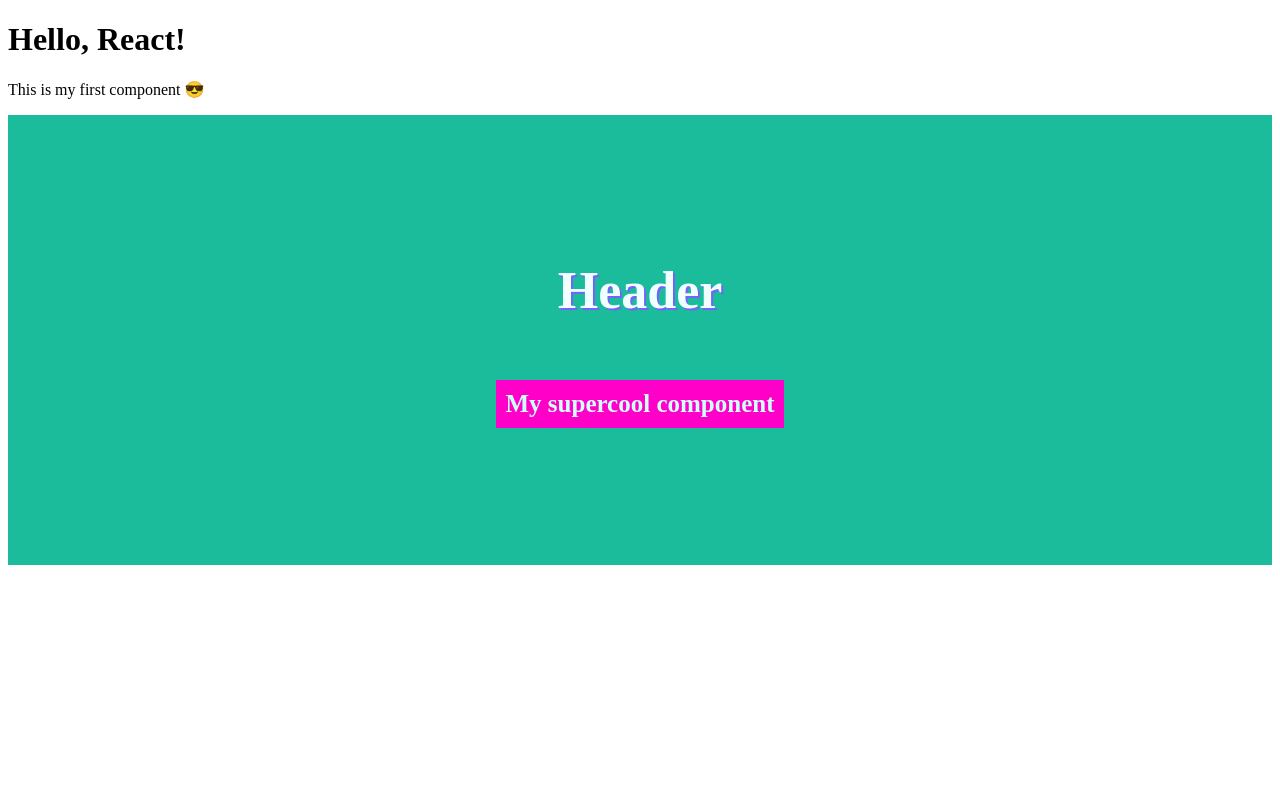
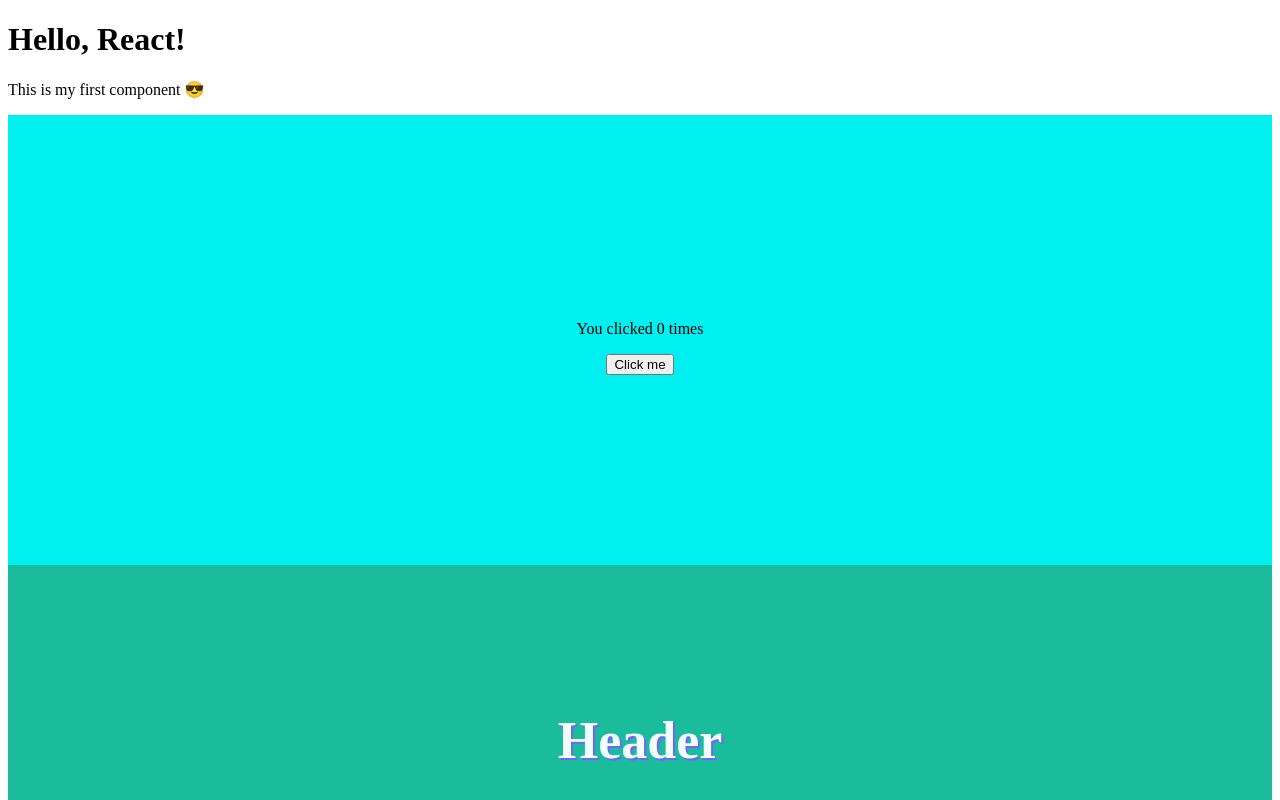
Before and after one commit to Archilon/Portfolio, a React (Create React App) app: page / in a window 1280 px wide. Shown: the top 800 px of the page. Built offline with nearby package versions, Linux system fonts and the light colour scheme.

Commit message:
latest 11.10.21

```diff
--- a/src/App.tsx
+++ b/src/App.tsx
@@ -2,11 +2,13 @@
 import React from 'react'
 import MyFirstComponent from './components/myFirstComponent';
 import SomeExampleComponent from './components/example/someExampleComponent';
+import ClickCount from './components/ClickCount/clickCount';
 
 const App: React.FC = () => {
     return (
         <div>
             <MyFirstComponent />
+            <ClickCount />
             <SomeExampleComponent />
         </div>
     )
--- /dev/null
+++ b/src/components/ClickCount/clickCount.module.scss
@@ -0,0 +1,10 @@
+.container {
+    background: rgb(0, 240, 240);
+    width: 100%;
+    height: 450px;
+    display: flex;
+    flex-direction: column;
+    justify-content: center;
+    align-items: center;
+
+}
--- /dev/null
+++ b/src/components/ClickCount/clickCount.tsx
@@ -0,0 +1,26 @@
+import React,  { useState } from 'react'
+import styles from 'clickCount.module.scss'
+
+type ClickCountProps = {
+
+}
+
+
+const ClickCount: React.FC<ClickCountProps> = () => {
+
+const [count, setCount] = useState(0);
+
+        return (
+
+          <div className={styles.container}>
+            <p>You clicked {count} times</p>
+            <button onClick={() => setCount(count + 1)}>
+              Click me
+            </button>
+          </div>
+        );
+      }
+
+
+
+export default ClickCount
```
